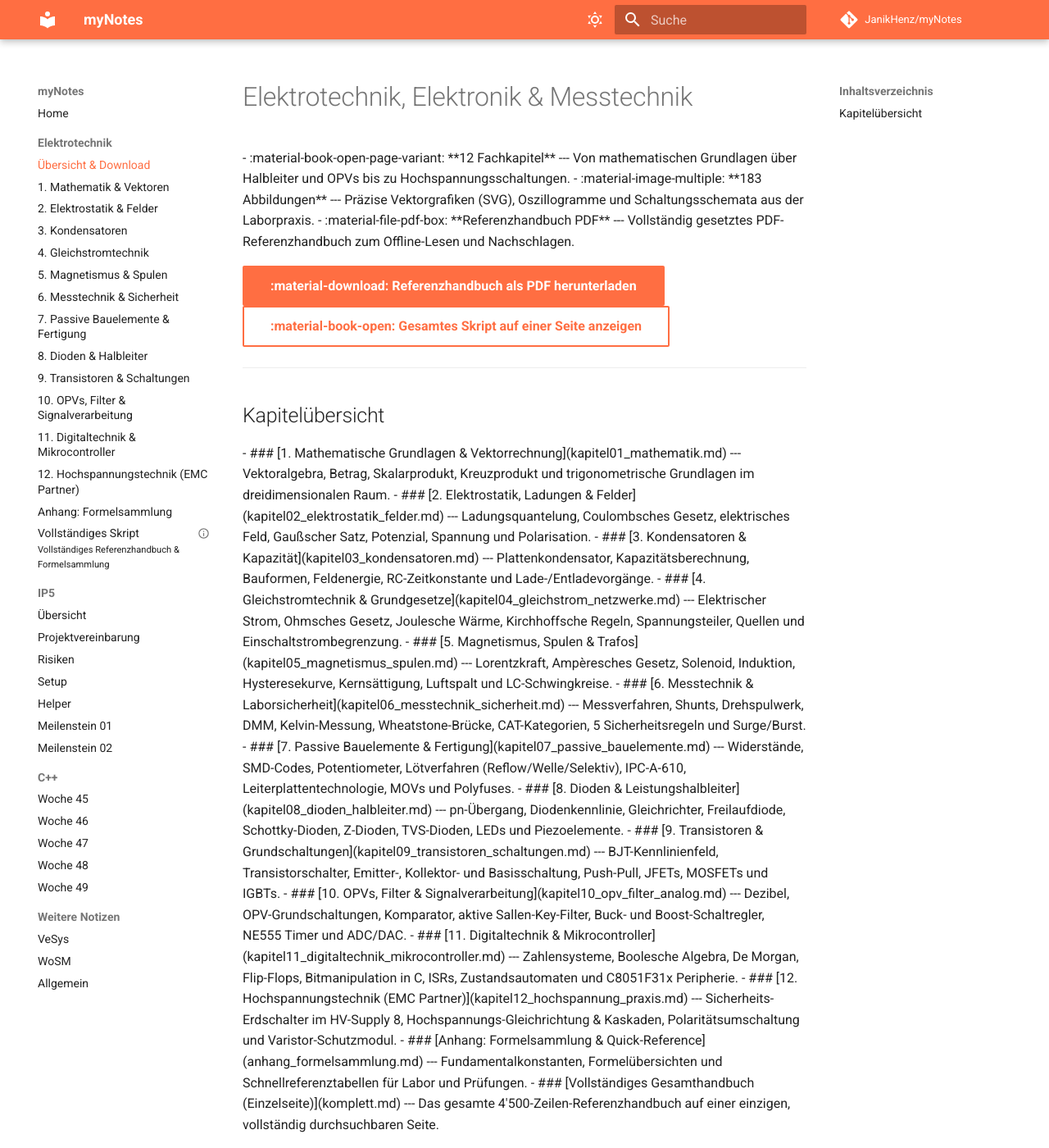
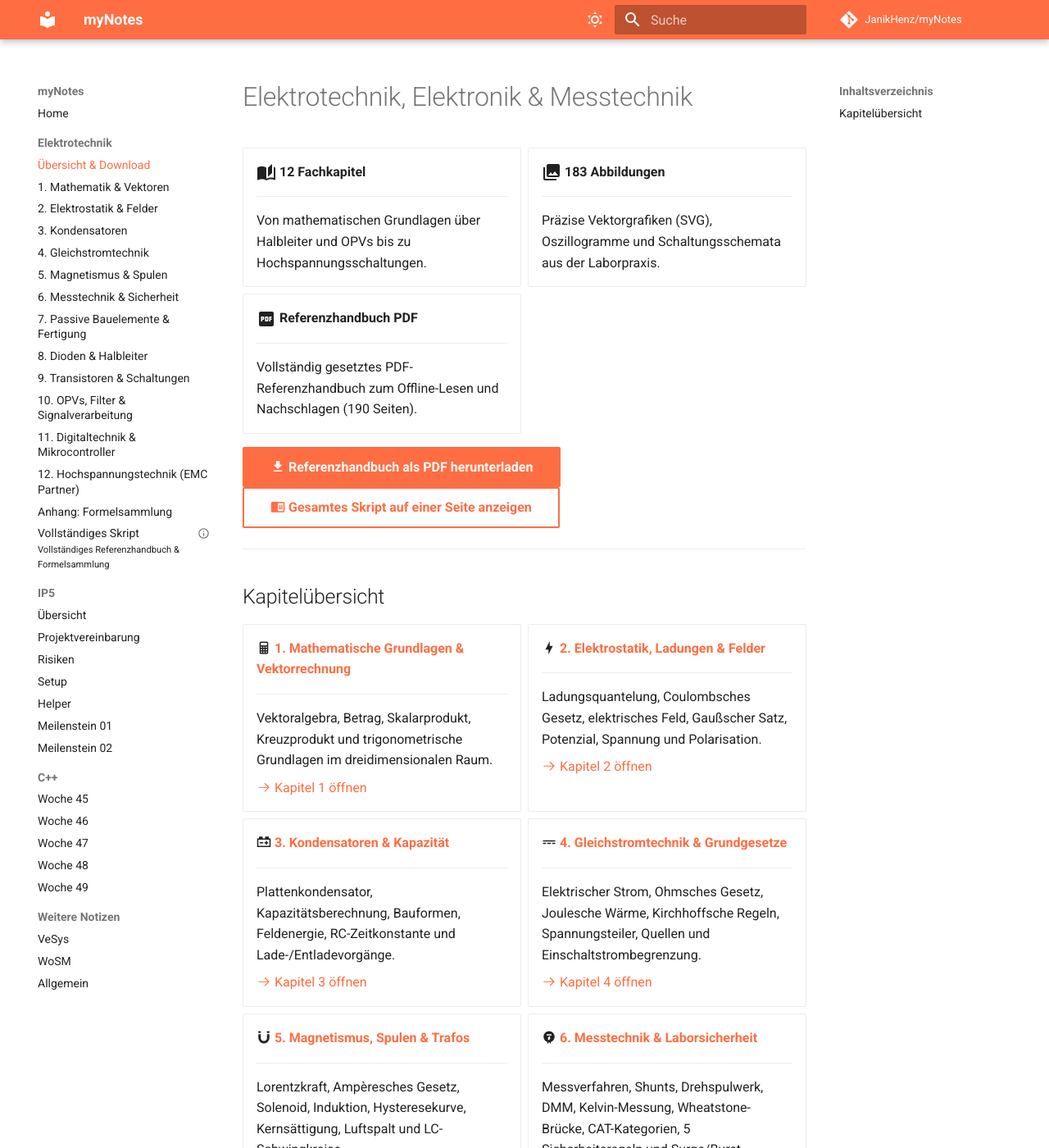
Before and after one commit to JanikHenz/myNotes, an MkDocs documentation site: the page built from docs/elektrotechnik/index.md, in a window 1280 px wide and 1400 px high. Shown: the whole window at 82% size. Built offline with MkDocs 1.6.1 and Material for MkDocs 9.7.7, drawn with Linux system fonts in a browser that asks for light colours; comment, search, counter and statistics services are not loaded; part of the change alters nothing that is shown; some of the changed text lies outside the part shown.

Commit message:
fix(elektrotechnik): enable md_in_html and pymdownx.emoji, fix grid cards syntax

```diff
--- a/docs/elektrotechnik/index.md
+++ b/docs/elektrotechnik/index.md
@@ -2,17 +2,23 @@
 
 <div class="grid cards" markdown>
 
-- :material-book-open-page-variant: **12 Fachkapitel**
+-   :material-book-open-page-variant:{ .lg .middle } __12 Fachkapitel__
+
     ---
+
     Von mathematischen Grundlagen über Halbleiter und OPVs bis zu Hochspannungsschaltungen.
 
-- :material-image-multiple: **183 Abbildungen**
+-   :material-image-multiple:{ .lg .middle } __183 Abbildungen__
+
     ---
+
     Präzise Vektorgrafiken (SVG), Oszillogramme und Schaltungsschemata aus der Laborpraxis.
 
-- :material-file-pdf-box: **Referenzhandbuch PDF**
+-   :material-file-pdf-box:{ .lg .middle } __Referenzhandbuch PDF__
+
     ---
-    Vollständig gesetztes PDF-Referenzhandbuch zum Offline-Lesen und Nachschlagen.
+
+    Vollständig gesetztes PDF-Referenzhandbuch zum Offline-Lesen und Nachschlagen (190 Seiten).
 
 </div>
 
@@ -25,60 +31,116 @@
 
 <div class="grid cards" markdown>
 
--   ### [1. Mathematische Grundlagen & Vektorrechnung](kapitel01_mathematik.md)
+-   :material-calculator: __[1. Mathematische Grundlagen & Vektorrechnung](kapitel01_mathematik.md)__
+
     ---
+
     Vektoralgebra, Betrag, Skalarprodukt, Kreuzprodukt und trigonometrische Grundlagen im dreidimensionalen Raum.
 
--   ### [2. Elektrostatik, Ladungen & Felder](kapitel02_elektrostatik_felder.md)
+    [:octicons-arrow-right-24: Kapitel 1 öffnen](kapitel01_mathematik.md)
+
+-   :material-lightning-bolt: __[2. Elektrostatik, Ladungen & Felder](kapitel02_elektrostatik_felder.md)__
+
     ---
+
     Ladungsquantelung, Coulombsches Gesetz, elektrisches Feld, Gaußscher Satz, Potenzial, Spannung und Polarisation.
 
--   ### [3. Kondensatoren & Kapazität](kapitel03_kondensatoren.md)
+    [:octicons-arrow-right-24: Kapitel 2 öffnen](kapitel02_elektrostatik_felder.md)
+
+-   :material-car-battery: __[3. Kondensatoren & Kapazität](kapitel03_kondensatoren.md)__
+
     ---
+
     Plattenkondensator, Kapazitätsberechnung, Bauformen, Feldenergie, RC-Zeitkonstante und Lade-/Entladevorgänge.
 
--   ### [4. Gleichstromtechnik & Grundgesetze](kapitel04_gleichstrom_netzwerke.md)
+    [:octicons-arrow-right-24: Kapitel 3 öffnen](kapitel03_kondensatoren.md)
+
+-   :material-current-dc: __[4. Gleichstromtechnik & Grundgesetze](kapitel04_gleichstrom_netzwerke.md)__
+
     ---
+
     Elektrischer Strom, Ohmsches Gesetz, Joulesche Wärme, Kirchhoffsche Regeln, Spannungsteiler, Quellen und Einschaltstrombegrenzung.
 
--   ### [5. Magnetismus, Spulen & Trafos](kapitel05_magnetismus_spulen.md)
+    [:octicons-arrow-right-24: Kapitel 4 öffnen](kapitel04_gleichstrom_netzwerke.md)
+
+-   :material-magnet: __[5. Magnetismus, Spulen & Trafos](kapitel05_magnetismus_spulen.md)__
+
     ---
+
     Lorentzkraft, Ampèresches Gesetz, Solenoid, Induktion, Hysteresekurve, Kernsättigung, Luftspalt und LC-Schwingkreise.
 
--   ### [6. Messtechnik & Laborsicherheit](kapitel06_messtechnik_sicherheit.md)
+    [:octicons-arrow-right-24: Kapitel 5 öffnen](kapitel05_magnetismus_spulen.md)
+
+-   :material-meter-electric: __[6. Messtechnik & Laborsicherheit](kapitel06_messtechnik_sicherheit.md)__
+
     ---
+
     Messverfahren, Shunts, Drehspulwerk, DMM, Kelvin-Messung, Wheatstone-Brücke, CAT-Kategorien, 5 Sicherheitsregeln und Surge/Burst.
 
--   ### [7. Passive Bauelemente & Fertigung](kapitel07_passive_bauelemente.md)
+    [:octicons-arrow-right-24: Kapitel 6 öffnen](kapitel06_messtechnik_sicherheit.md)
+
+-   :material-resistor: __[7. Passive Bauelemente & Fertigung](kapitel07_passive_bauelemente.md)__
+
     ---
+
     Widerstände, SMD-Codes, Potentiometer, Lötverfahren (Reflow/Welle/Selektiv), IPC-A-610, Leiterplattentechnologie, MOVs und Polyfuses.
 
--   ### [8. Dioden & Leistungshalbleiter](kapitel08_dioden_halbleiter.md)
+    [:octicons-arrow-right-24: Kapitel 7 öffnen](kapitel07_passive_bauelemente.md)
+
+-   :material-sine-wave: __[8. Dioden & Leistungshalbleiter](kapitel08_dioden_halbleiter.md)__
+
     ---
+
     pn-Übergang, Diodenkennlinie, Gleichrichter, Freilaufdiode, Schottky-Dioden, Z-Dioden, TVS-Dioden, LEDs und Piezoelemente.
 
--   ### [9. Transistoren & Grundschaltungen](kapitel09_transistoren_schaltungen.md)
+    [:octicons-arrow-right-24: Kapitel 8 öffnen](kapitel08_dioden_halbleiter.md)
+
+-   :material-transit-connection: __[9. Transistoren & Grundschaltungen](kapitel09_transistoren_schaltungen.md)__
+
     ---
+
     BJT-Kennlinienfeld, Transistorschalter, Emitter-, Kollektor- und Basisschaltung, Push-Pull, JFETs, MOSFETs und IGBTs.
 
--   ### [10. OPVs, Filter & Signalverarbeitung](kapitel10_opv_filter_analog.md)
+    [:octicons-arrow-right-24: Kapitel 9 öffnen](kapitel09_transistoren_schaltungen.md)
+
+-   :material-tune: __[10. OPVs, Filter & Signalverarbeitung](kapitel10_opv_filter_analog.md)__
+
     ---
+
     Dezibel, OPV-Grundschaltungen, Komparator, aktive Sallen-Key-Filter, Buck- und Boost-Schaltregler, NE555 Timer und ADC/DAC.
 
--   ### [11. Digitaltechnik & Mikrocontroller](kapitel11_digitaltechnik_mikrocontroller.md)
+    [:octicons-arrow-right-24: Kapitel 10 öffnen](kapitel10_opv_filter_analog.md)
+
+-   :material-chip: __[11. Digitaltechnik & Mikrocontroller](kapitel11_digitaltechnik_mikrocontroller.md)__
+
     ---
+
     Zahlensysteme, Boolesche Algebra, De Morgan, Flip-Flops, Bitmanipulation in C, ISRs, Zustandsautomaten und C8051F31x Peripherie.
 
--   ### [12. Hochspannungstechnik (EMC Partner)](kapitel12_hochspannung_praxis.md)
+    [:octicons-arrow-right-24: Kapitel 11 öffnen](kapitel11_digitaltechnik_mikrocontroller.md)
+
+-   :material-flash-alert: __[12. Hochspannungstechnik (EMC Partner)](kapitel12_hochspannung_praxis.md)__
+
     ---
+
     Sicherheits-Erdschalter im HV-Supply 8, Hochspannungs-Gleichrichtung & Kaskaden, Polaritätsumschaltung und Varistor-Schutzmodul.
 
--   ### [Anhang: Formelsammlung & Quick-Reference](anhang_formelsammlung.md)
+    [:octicons-arrow-right-24: Kapitel 12 öffnen](kapitel12_hochspannung_praxis.md)
+
+-   :material-function-variant: __[Anhang: Formelsammlung & Quick-Reference](anhang_formelsammlung.md)__
+
     ---
+
     Fundamentalkonstanten, Formelübersichten und Schnellreferenztabellen für Labor und Prüfungen.
 
--   ### [Vollständiges Gesamthandbuch (Einzelseite)](komplett.md)
+    [:octicons-arrow-right-24: Anhang öffnen](anhang_formelsammlung.md)
+
+-   :material-book-open-page-variant: __[Vollständiges Gesamthandbuch (Einzelseite)](komplett.md)__
+
     ---
+
     Das gesamte 4'500-Zeilen-Referenzhandbuch auf einer einzigen, vollständig durchsuchbaren Seite.
 
+    [:octicons-arrow-right-24: Volltext öffnen](komplett.md)
+
 </div>
--- a/mkdocs.yml
+++ b/mkdocs.yml
@@ -48,6 +48,10 @@ markdown_extensions:
   - pymdownx.snippets
   - pymdownx.arithmatex:
       generic: true
+  - md_in_html
+  - pymdownx.emoji:
+      emoji_index: !!python/name:material.extensions.emoji.twemoji
+      emoji_generator: !!python/name:material.extensions.emoji.to_svg
   - tables
   - attr_list
   - def_list
```
